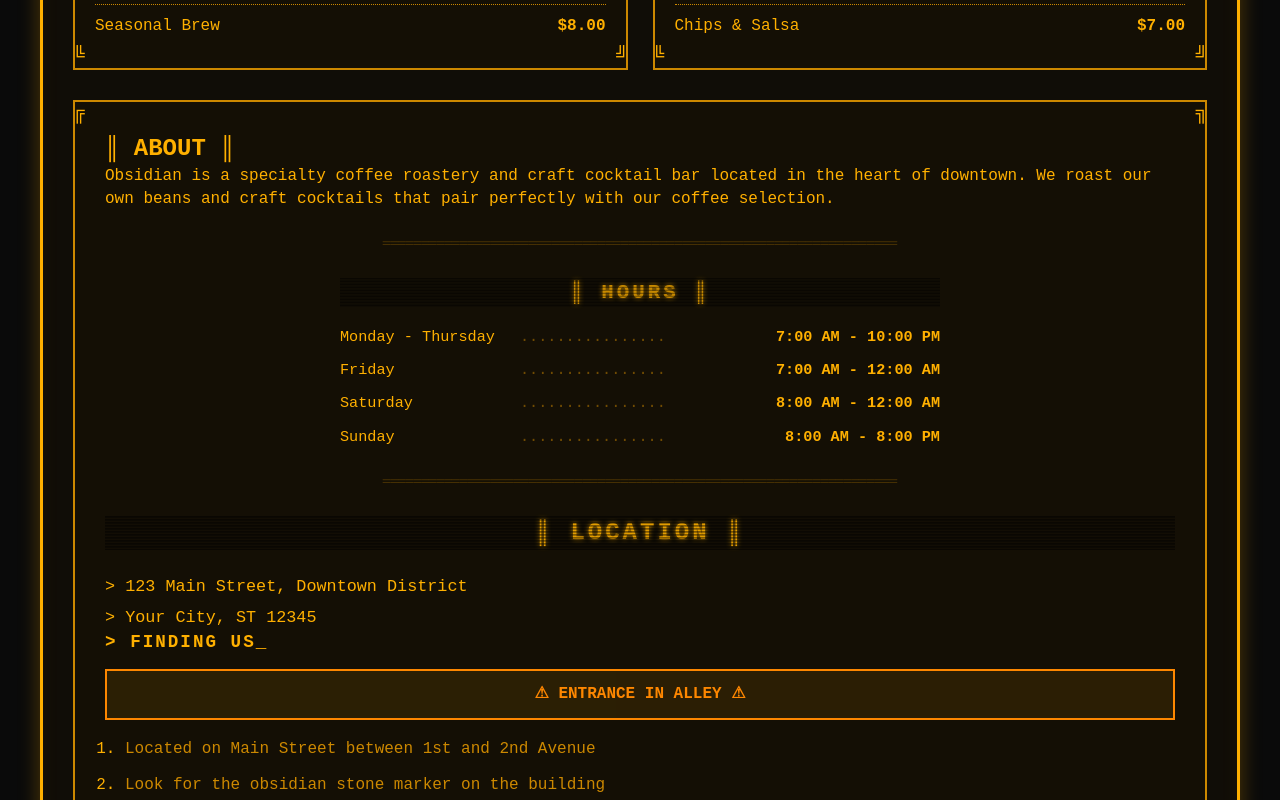
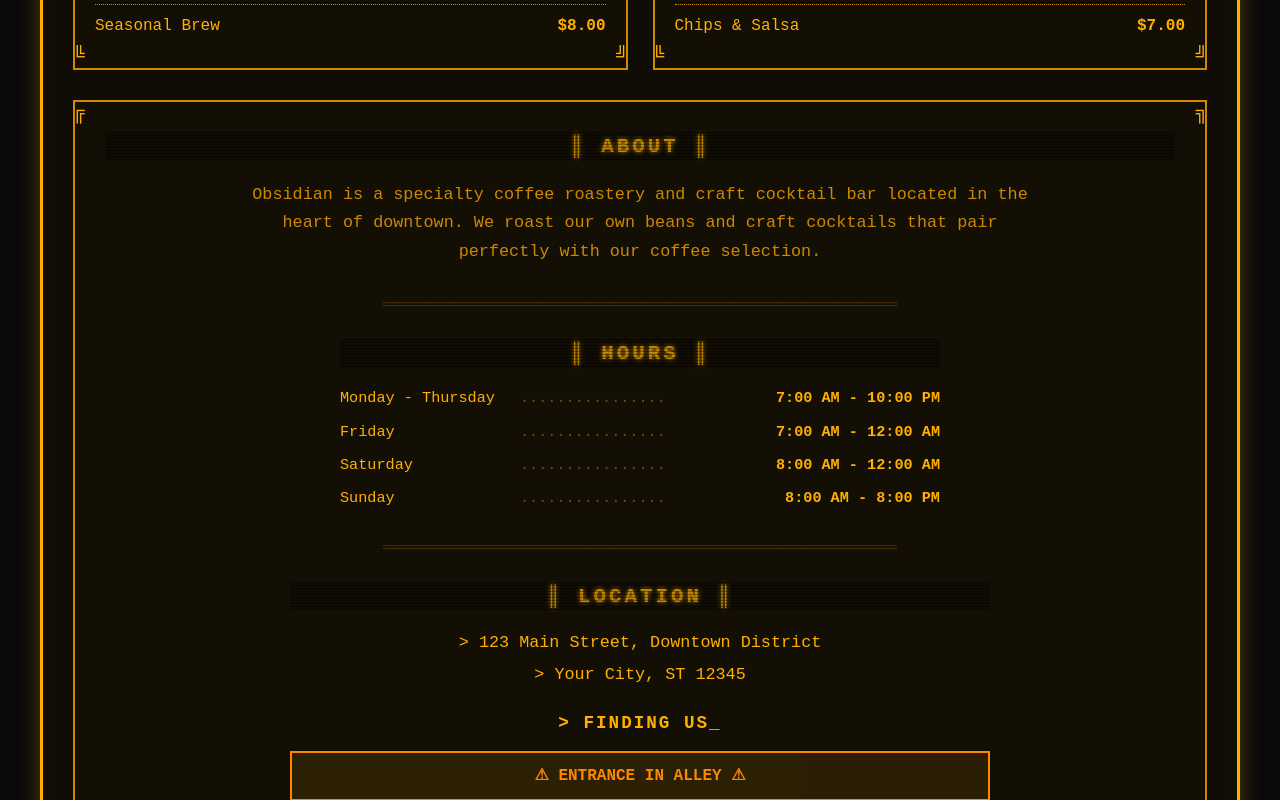
Before and after one commit to lddorse/obsidian, a React (Vite) app: page / in a window 1280 px wide. Shown: the part 1340-2140 px from the top of the page. Built offline with nearby package versions, Linux system fonts and the light colour scheme.

Commit message:
Update App.css

```diff
--- a/src/App.css
+++ b/src/App.css
@@ -381,21 +381,21 @@ body {
   position: relative;
 }
 
-/* Location Section - Full Width */
-.location-section {
-  margin-bottom: 30px;
-}
-
+/* Shared heading styles */
+.about-section h2,
+.hours-section h2,
 .location-section h2 {
   color: #ffb000;
   text-shadow: 0 0 5px #ffb000;
-  margin-bottom: 25px;
-  font-size: 1.5em;
+  margin-bottom: 20px;
+  font-size: 1.3em;
   text-align: center;
   letter-spacing: 3px;
   position: relative;
 }
 
+.about-section h2::before,
+.hours-section h2::before,
 .location-section h2::before {
   content: "";
   position: absolute;
@@ -413,27 +413,82 @@ body {
   z-index: 1;
 }
 
-.location-grid {
-  display: grid;
-  grid-template-columns: 1fr 2fr;
-  gap: 30px;
-  margin-bottom: 25px;
+/* About Section - Full Width */
+.about-section {
+  margin-bottom: 30px;
+}
+
+.about-section p {
+  color: #cc8800;
+  line-height: 1.7;
+  font-size: 1.05em;
+  text-align: center;
+  max-width: 800px;
+  margin: 0 auto;
+}
+
+/* Horizontal Divider */
+.info-horizontal-divider {
+  color: #cc8800;
+  text-align: center;
+  margin: 25px 0;
+  opacity: 0.3;
+  overflow: hidden;
+  font-size: 0.8em;
+}
+
+/* Hours Section - Centered */
+.hours-section {
+  max-width: 600px;
+  margin: 0 auto 30px auto;
+}
+
+.hours-list {
+  display: flex;
+  flex-direction: column;
+  gap: 12px;
+}
+
+.hours-item {
+  display: flex;
+  align-items: center;
+  color: #ffb000;
+  font-size: 0.95em;
+}
+
+.hours-day {
+  min-width: 180px;
+}
+
+.hours-dots {
+  flex: 1;
+  color: #cc8800;
+  opacity: 0.5;
+  overflow: hidden;
+  white-space: nowrap;
+}
+
+.hours-time {
+  text-align: right;
+  font-weight: bold;
+}
+
+/* Location Section */
+.location-section {
+  max-width: 700px;
+  margin: 0 auto;
 }
 
 .location-address {
   display: flex;
   flex-direction: column;
   gap: 8px;
+  margin-bottom: 25px;
+  text-align: center;
 }
 
 .terminal-line {
   color: #ffb000;
-  font-size: 1.05em;
-}
-
-.location-about p {
-  color: #cc8800;
-  line-height: 1.7;
   font-size: 1.05em;
 }
 
@@ -442,6 +497,7 @@ body {
   font-size: 1.1em;
   margin-bottom: 15px;
   letter-spacing: 2px;
+  text-align: center;
 }
 
 .alley-notice {
@@ -474,87 +530,10 @@ body {
   color: #ffb000;
 }
 
-/* Horizontal Divider */
-.info-horizontal-divider {
-  color: #cc8800;
-  text-align: center;
-  margin: 25px 0;
-  opacity: 0.3;
-  overflow: hidden;
-  font-size: 0.8em;
-}
-
-/* Hours Section - Centered */
-.hours-section {
-  max-width: 600px;
-  margin: 0 auto;
-}
-
-.hours-section h2 {
-  color: #ffb000;
-  text-shadow: 0 0 5px #ffb000;
-  margin-bottom: 20px;
-  font-size: 1.3em;
-  text-align: center;
-  letter-spacing: 3px;
-  position: relative;
-}
-
-.hours-section h2::before {
-  content: "";
-  position: absolute;
-  top: 0;
-  left: 0;
-  right: 0;
-  bottom: 0;
-  background: linear-gradient(
-    rgba(0, 0, 0, 0) 50%,
-    rgba(0, 0, 0, 0.5) 50%
-  );
-  background-size: 100% 3px;
-  pointer-events: none;
-  animation: scanline 8s linear infinite;
-  z-index: 1;
-}
-
-.hours-list {
-  display: flex;
-  flex-direction: column;
-  gap: 12px;
-}
-
-.hours-item {
-  display: flex;
-  align-items: center;
-  color: #ffb000;
-  font-size: 0.95em;
-}
-
-.hours-day {
-  min-width: 180px;
-}
-
-.hours-dots {
-  flex: 1;
-  color: #cc8800;
-  opacity: 0.5;
-  overflow: hidden;
-  white-space: nowrap;
-}
-
-.hours-time {
-  text-align: right;
-  font-weight: bold;
-}
-
 /* Mobile Responsive */
 @media (max-width: 968px) {
-  .location-grid {
-    grid-template-columns: 1fr;
-    gap: 20px;
-  }
-
-  .hours-section {
+  .hours-section,
+  .location-section {
     max-width: 100%;
   }
 }
```
